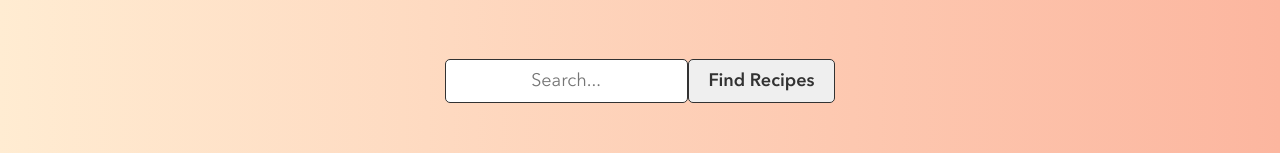
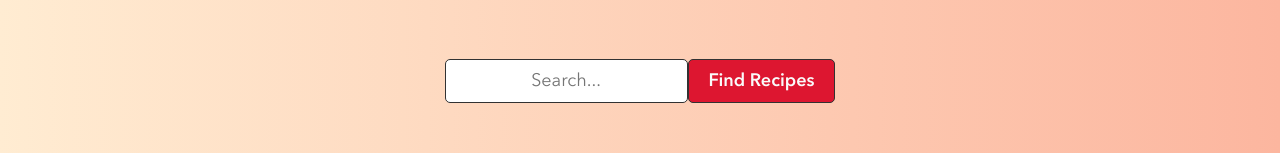
Before and after one commit to nickl-dev/gitgrub, a React (Create React App) app: page / in a window 1280 px wide. Shown: the part 600-753 px from the top of the page. Built offline with nearby package versions, Linux system fonts and the light colour scheme; no server answers.

Commit message:
-Added hover and focus effects for form input and button

```diff
--- a/src/App.scss
+++ b/src/App.scss
@@ -63,15 +63,22 @@ html {
   &__search {
     @include mobile-input;
     transition: 0.1s ease-in-out;
-    &:focus {
-      border-width: 2px;
+    &:focus,
+    :active {
+      background: #f7f7f7;
     }
   }
   &__button {
     margin: 10px 0;
     @include mobile-input;
     cursor: pointer;
+    background: #dd1630;
+    color: $stock-white;
     font-weight: 500;
+    transition: 0.3s ease-in-out;
+    &:active {
+      background: #b11226;
+    }
   }
 }
 
@@ -139,6 +146,12 @@ html {
     }
     &__button {
       @include mobile-input;
+      &:hover {
+        background: #b11226;
+      }
+      &:focus {
+        background: #b11226;
+      }
     }
   }
 
```
